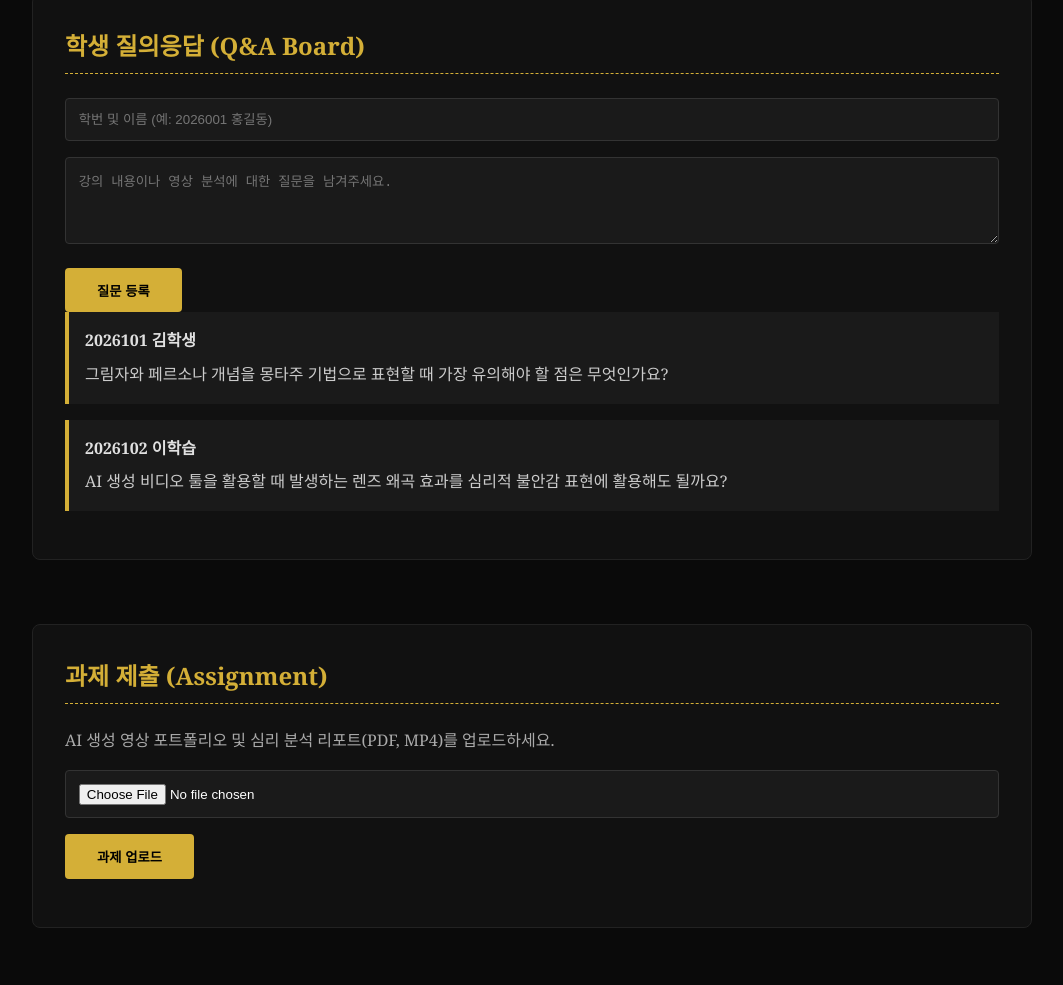
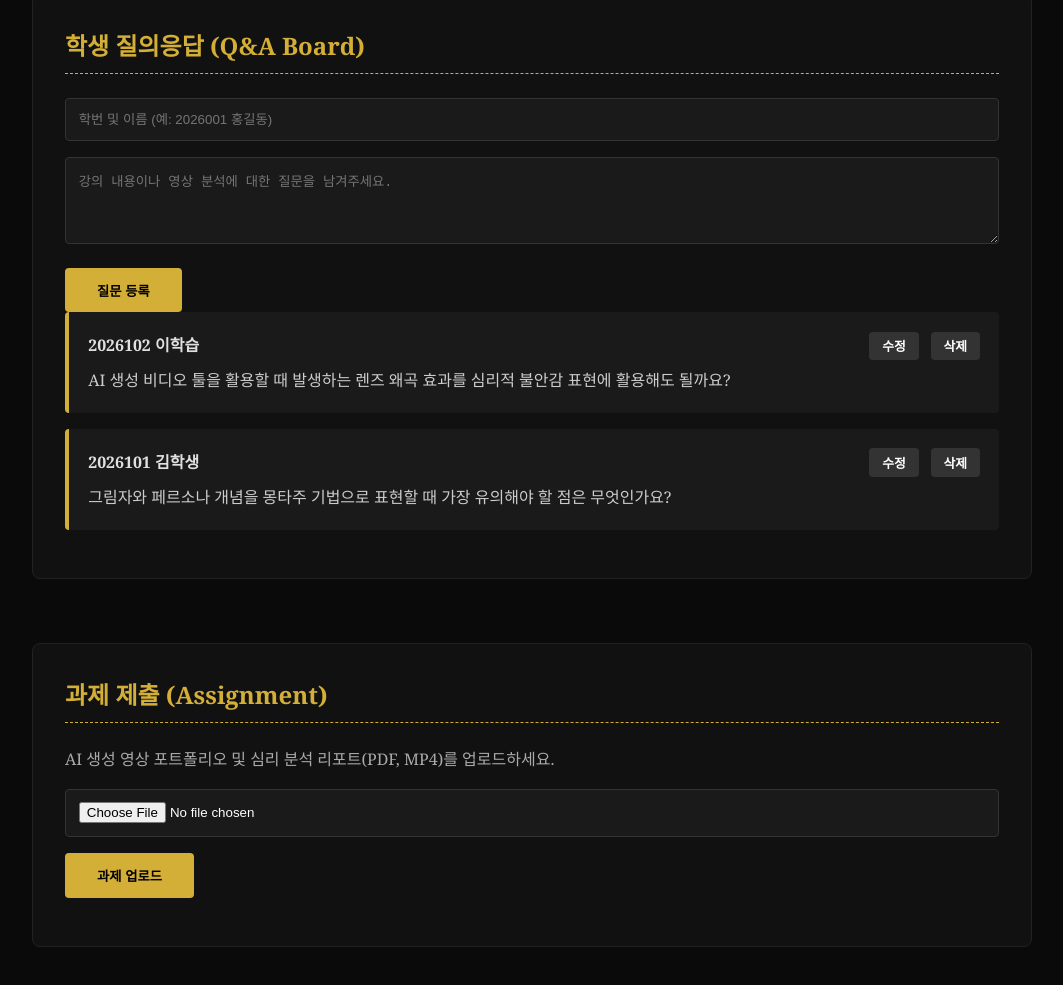
Before and after one commit to aromia115-bhjeon/github1.io, a plain HTML site: page index.html in a window 1280 px wide. Shown: the part 614-1599 px from the top of the page, without its empty margins (108-1171 px from the left). Drawn offline with Linux system fonts and the light colour scheme.

Commit message:
Refactor styles and improve JavaScript comments
Updated CSS styles for posts and navigation, improved JavaScript comments, and refined HTML structure.

```diff
--- a/index.html
+++ b/index.html
@@ -8,7 +8,7 @@
         /* [1. CSS: 스타일링] */
         :root {
             --bg-color: #0a0a0a;
-            --accent-color: #d4af37; /* 시네마틱한 골드 포인트 */
+            --accent-color: #d4af37; /* 시네마틱 골드 */
             --text-color: #e0e0e0;
             --nav-bg: rgba(10, 10, 10, 0.95);
         }
@@ -22,7 +22,7 @@
         body {
             background-color: var(--bg-color);
             color: var(--text-color);
-            font-family: 'Georgia', serif; /* 인문학적 깊이를 위한 세리프 폰트 */
+            font-family: 'Georgia', serif;
             line-height: 1.6;
         }
 
@@ -36,7 +36,6 @@
             color: var(--accent-color);
         }
 
-        /* 내비게이션 바 설정 */
         nav {
             background: var(--nav-bg);
             border-bottom: 1px solid var(--accent-color);
@@ -63,7 +62,6 @@
             font-weight: bold;
         }
 
-        /* 하위 메뉴 설정 (Hover 시 나타남) */
         .sub-menu {
             display: none;
             position: absolute;
@@ -84,7 +82,6 @@
             padding: 0.5rem 1rem;
         }
 
-        /* 히어로 섹션 (메인 배너) */
         .hero-section {
             height: 60vh;
             display: flex;
@@ -102,7 +99,6 @@
             margin-bottom: 1rem;
         }
 
-        /* 콘텐츠 영역 설정 */
         section {
             max-width: 1000px;
             margin: 4rem auto;
@@ -119,7 +115,6 @@
             padding-bottom: 0.5rem;
         }
 
-        /* 폼 및 게시판 디자인 */
         input[type="text"], textarea, input[type="file"] {
             width: 100%;
             padding: 0.8rem;
@@ -145,11 +140,39 @@
             background-color: #e5c158;
         }
 
+        /* 게시글 디자인 업데이트 */
         .post {
             background: #1a1a1a;
-            padding: 1rem;
+            padding: 1.2rem;
             margin-bottom: 1rem;
             border-left: 4px solid var(--accent-color);
+            border-radius: 4px;
+            position: relative;
+        }
+
+        .post-header {
+            display: flex;
+            justify-content: space-between;
+            align-items: center;
+            margin-bottom: 0.5rem;
+        }
+
+        .post-actions button {
+            padding: 0.3rem 0.8rem;
+            font-size: 0.8rem;
+            margin-left: 0.5rem;
+            background-color: #333;
+            color: #fff;
+        }
+
+        .post-actions button:hover {
+            background-color: var(--accent-color);
+            color: #000;
+        }
+
+        .post-content {
+            color: #ccc;
+            white-space: pre-wrap; /* 줄바꿈 유지 */
         }
     </style>
 </head>
@@ -193,7 +216,7 @@
             <button type="submit">질문 등록</button>
         </form>
         <div id="qnaList">
-            <!-- 자바스크립트를 통해 XML 데이터와 새 질문이 이곳에 렌더링됩니다. -->
+            <!-- JavaScript를 통해 게시글이 렌더링됩니다. -->
         </div>
     </section>
 
@@ -205,9 +228,13 @@
         <div id="uploadStatus" style="margin-top: 1rem; color: var(--accent-color);"></div>
     </section>
 
-    <!-- [3. JavaScript & XML: 동적 기능] -->
+    <!-- [3. JavaScript: 데이터 관리 및 동적 기능] -->
     <script>
-        // 1. 내장된 XML 데이터 시뮬레이션 (서버의 .xml 파일을 대체함)
+        // 1. 게시글 데이터를 관리할 배열 및 ID 카운터
+        let postsData = [];
+        let postIdCounter = 1;
+
+        // 2. 초기 XML 데이터 시뮬레이션
         const xmlData = `<?xml version="1.0" encoding="UTF-8"?>
         <posts>
             <post>
@@ -220,49 +247,102 @@
             </post>
         </posts>`;
 
-        // 2. XML 파싱 및 화면 출력 함수
+        // 3. XML 파싱하여 배열에 담기
         function loadXMLData() {
             const parser = new DOMParser();
             const xmlDoc = parser.parseFromString(xmlData, "text/xml");
             const posts = xmlDoc.getElementsByTagName("post");
-            const qnaList = document.getElementById("qnaList");
 
             for (let i = 0; i < posts.length; i++) {
                 const author = posts[i].getElementsByTagName("author")[0].childNodes[0].nodeValue;
                 const content = posts[i].getElementsByTagName("content")[0].childNodes[0].nodeValue;
 
-                const postHTML = `<div class="post">
-                    <strong>${author}</strong>
-                    <p style="margin-top: 0.5rem; color: #ccc;">${content}</p>
+                postsData.push({
+                    id: postIdCounter++,
+                    author: author,
+                    content: content,
+                    isNew: false
+                });
+            }
+            renderPosts();
+        }
+
+        // 4. 게시글 화면에 렌더링하는 함수
+        function renderPosts() {
+            const qnaList = document.getElementById("qnaList");
+            qnaList.innerHTML = ''; // 기존 목록 초기화
+
+            // 최신 글이 위로 오도록 역순으로 렌더링
+            for (let i = postsData.length - 1; i >= 0; i--) {
+                const post = postsData[i];
+                const newTag = post.isNew ? `<span style="color:var(--accent-color); font-size:0.8rem; margin-left:10px;">[New]</span>` : '';
+
+                const postHTML = `
+                <div class="post" id="post-${post.id}">
+                    <div class="post-header">
+                        <div>
+                            <strong>${post.author}</strong> ${newTag}
+                        </div>
+                        <div class="post-actions">
+                            <button onclick="editPost(${post.id})">수정</button>
+                            <button onclick="deletePost(${post.id})">삭제</button>
+                        </div>
+                    </div>
+                    <div class="post-content" id="content-${post.id}">${post.content}</div>
                 </div>`;
                 qnaList.innerHTML += postHTML;
             }
         }
 
-        // 페이지 로딩 시 기존 XML 데이터 불러오기
+        // 페이지 로딩 시 실행
         window.onload = loadXMLData;
 
-        // 3. 새로운 Q&A 등록 로직 (동적 추가)
+        // 5. 새 게시글 등록 (Create)
         document.getElementById('qnaForm').addEventListener('submit', function(e) {
-            e.preventDefault(); // 페이지 새로고침 방지
+            e.preventDefault();
             const name = document.getElementById('studentName').value;
             const text = document.getElementById('question').value;
 
-            const postHTML = `<div class="post" style="border-left-color: #fff;">
-                <strong>${name}</strong> <span style="color:var(--accent-color); font-size:0.8rem;">[New]</span>
-                <p style="margin-top: 0.5rem; color: #ccc;">${text}</p>
-            </div>`;
+            postsData.push({
+                id: postIdCounter++,
+                author: name,
+                content: text,
+                isNew: true
+            });
 
-            // 리스트 최상단에 추가
-            const qnaList = document.getElementById('qnaList');
-            qnaList.insertAdjacentHTML('afterbegin', postHTML);
+            renderPosts(); // 화면 갱신
 
             // 입력창 초기화
             document.getElementById('studentName').value = '';
             document.getElementById('question').value = '';
         });
 
-        // 4. 과제 제출 버튼 로직
+        // 6. 게시글 수정 (Update)
+        function editPost(id) {
+            const postIndex = postsData.findIndex(p => p.id === id);
+            if (postIndex === -1) return;
+
+            const currentContent = postsData[postIndex].content;
+            // prompt 창을 띄워 새로운 내용을 입력받음
+            const newContent = prompt("수정할 내용을 입력하세요:", currentContent);
+
+            // 입력값이 있고, 취소를 누르지 않았으며, 내용이 변경되었을 경우 적용
+            if (newContent !== null && newContent.trim() !== "" && newContent !== currentContent) {
+                postsData[postIndex].content = newContent;
+                renderPosts();
+            }
+        }
+
+        // 7. 게시글 삭제 (Delete)
+        function deletePost(id) {
+            if (confirm("정말로 이 질문을 삭제하시겠습니까?")) {
+                // 해당 ID를 가진 게시글을 배열에서 제외
+                postsData = postsData.filter(p => p.id !== id);
+                renderPosts();
+            }
+        }
+
+        // 8. 과제 제출 로직
         function uploadTask() {
             const fileInput = document.getElementById('fileUpload');
             const statusDiv = document.getElementById('uploadStatus');
@@ -274,7 +354,6 @@
             }
 
             const fileName = fileInput.files[0].name;
-            // 실무에서는 여기서 fetch()를 이용해 서버/GitHub API로 전송합니다.
             statusDiv.textContent = `[시스템] '${fileName}' 파일 업로드 시뮬레이션이 완료되었습니다.`;
             statusDiv.style.color = "var(--accent-color)";
         }
```
